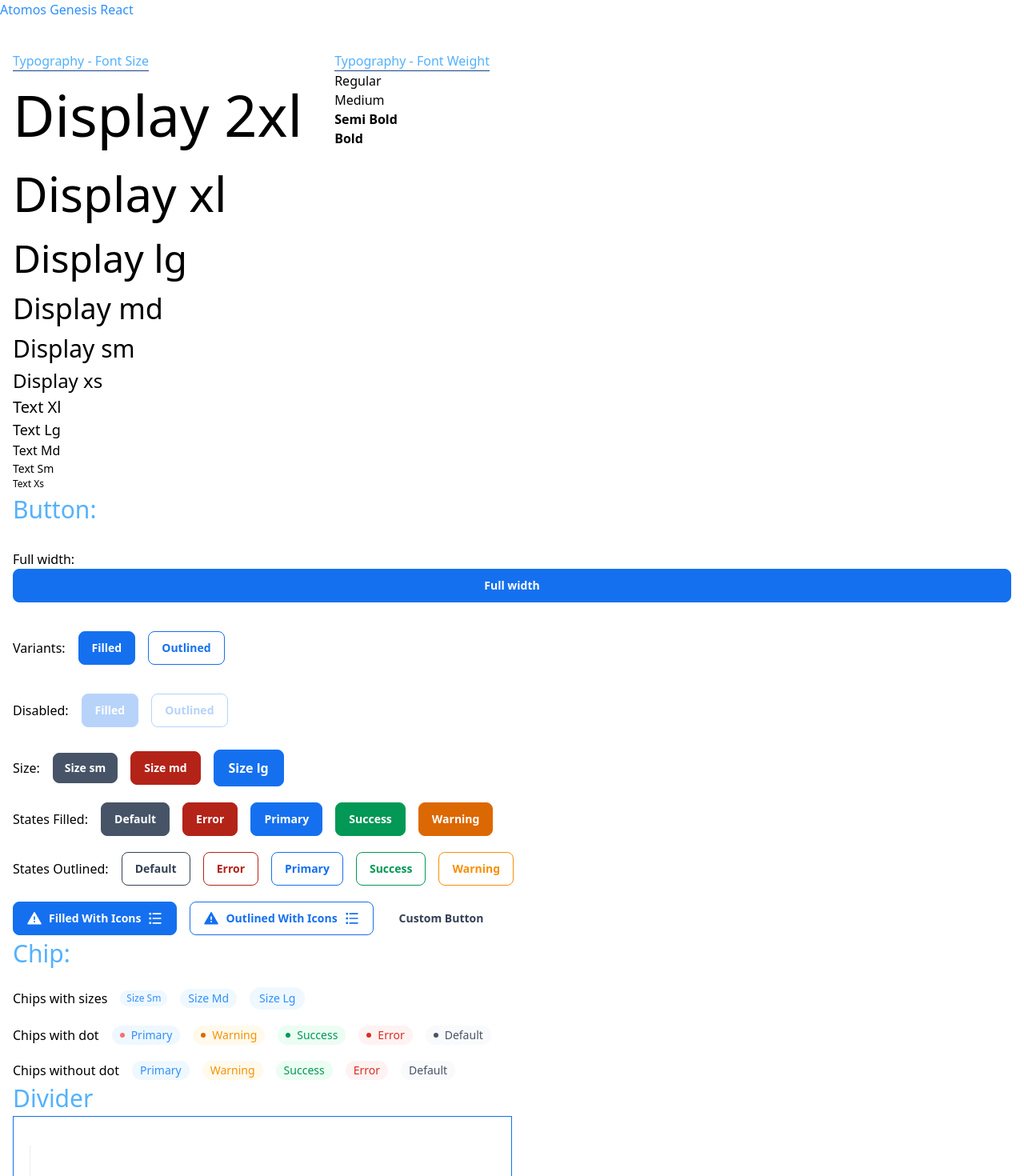
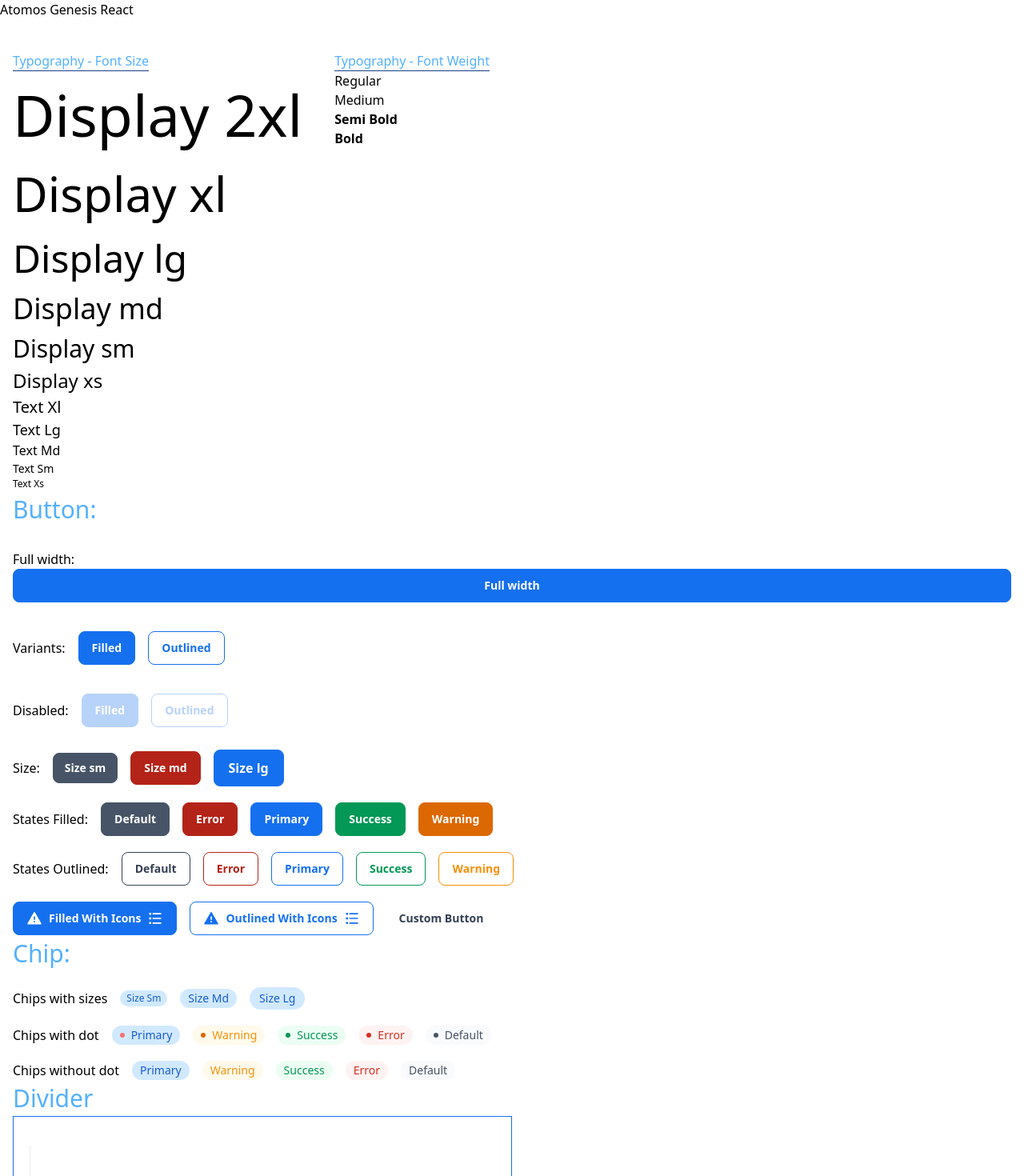
Before and after one commit to atomostechhq/genesis-react, a React (Vite) app: page / in a window 1280 px wide. Shown: the top 1470 px of the page at 80% size. Built offline with nearby package versions, Linux system fonts and the light colour scheme.

Commit message:
updated components

```diff
--- a/package.json
+++ b/package.json
@@ -29,7 +29,7 @@
     "clsx": "^2.1.1",
     "date-fns": "^4.1.0",
     "react-day-picker": "^9.4.1",
-     "react-dom": "^18.3.1",
+    "react-dom": "^18.3.1",
     "react-router-dom": "^7.0.2",
     "tailwind-merge": "^2.5.5"
   },
@@ -50,7 +50,7 @@
     "eslint-plugin-react-refresh": "^0.4.14",
     "globals": "^15.12.0",
     "postcss": "^8.4.49",
-   "react": "^18.3.1",
+    "react": "^18.3.1",
     "rollup": "^3.29.4",
     "rollup-plugin-dts": "^6.1.1",
     "rollup-plugin-peer-deps-external": "^2.2.4",
--- a/src/App.tsx
+++ b/src/App.tsx
@@ -1,11 +1,9 @@
 import Test from "./Test";
 import Tabletest from "./Tabletest";
 
-// update component library to react 18
-
 function App() {
   return (
-    <div className="theme-brand">
+    <div>
       <h1 className="text-brand-500">Atomos Genesis React</h1>
       <Test />
       <Tabletest />
--- a/src/components/Chip.tsx
+++ b/src/components/Chip.tsx
@@ -1,14 +1,6 @@
 import React, { ReactNode, HTMLAttributes } from "react";
 import { cva, VariantProps } from "class-variance-authority";
 import { cn } from "../utils";
-
-interface ChipProps
-  extends HTMLAttributes<HTMLDivElement>,
-    VariantProps<typeof chipVariants> {
-  children: ReactNode;
-  dot?: boolean;
-  dotColor?: string;
-}
 
 const chipVariants = cva(
   "rounded-full capitalize flex items-center w-fit gap-2",
@@ -19,7 +11,15 @@ const chipVariants = cva(
         success: "bg-success-50 text-success-600",
         warning: "bg-warning-50 text-warning-500",
         error: "bg-error-50 text-error-600",
-        primary: "bg-primary-50 text-primary-500",
+        primary: "bg-primary-100 text-primary-700",
+        bluegray: "bg-bluegray-100 text-bluegray-500",
+        bluelight: "bg-bluelight-100 text-bluelight-600",
+        violet: "bg-violet-50 text-violet-700",
+        indigo: "bg-indigo-100 text-indigo-700",
+        purple: "bg-purple-50 text-purple-700",
+        pink: "bg-pink-25 text-pink-700",
+        rose: "bg-rose-50 text-rose-600",
+        orange: "bg-orange-50 text-orange-600",
       },
       size: {
         sm: "text-xs px-2 py-0.5",
@@ -34,30 +34,49 @@ const chipVariants = cva(
   }
 );
 
+const dotColorVariants: Record<string, string> = {
+  default: "bg-gray-600",
+  success: "bg-success-600",
+  warning: "bg-warning-600",
+  error: "bg-error-600",
+  primary: "bg-primary-600",
+  bluegray: "bg-bluegray-500",
+  bluelight: "bg-bluelight-600",
+  violet: "bg-violet-700",
+  indigo: "bg-indigo-700",
+  purple: "bg-purple-700",
+  pink: "bg-pink-700",
+  rose: "bg-rose-600",
+  orange: "bg-orange-600",
+};
+
+// Props for the Chip component
+interface ChipProps
+  extends HTMLAttributes<HTMLDivElement>,
+    VariantProps<typeof chipVariants> {
+  children: ReactNode;
+  dot?: boolean;
+  dotColor?: string;
+}
+
+// Chip component
 const Chip = ({
   children,
   className,
   size,
-  intent,
+  intent = "default",
   dot,
   dotColor,
 }: ChipProps) => {
+  const resolvedIntent = intent ?? "default"; // Handle null intent
+
   return (
-    <div className={cn(chipVariants({ intent, className, size }))}>
+    <div className={cn(chipVariants({ intent: resolvedIntent, size }), className)}>
       {dot && (
         <span
           className={cn(
-            "w-1.5 rounded-full h-1.5",
-            intent === "default"
-              ? "bg-gray-600"
-              : intent === "success"
-              ? "bg-success-600"
-              : intent === "warning"
-              ? "bg-warning-600"
-              : intent === "error"
-              ? "bg-error-600"
-              : "bg-primary-600",
-            dotColor
+            "w-1.5 h-1.5 rounded-full",
+            dotColor || dotColorVariants[resolvedIntent] || "bg-primary-600" // Default fallback
           )}
         ></span>
       )}
--- a/src/global.css
+++ b/src/global.css
@@ -2,9 +2,9 @@
 @tailwind components;
 @tailwind utilities;
 
-/* .test {
+.test {
   border: 1px solid red;
-} */
+}
 
 * {
   box-sizing: border-box;
@@ -14,7 +14,8 @@
 
 @layer base {
   :root {
-    .theme-brand {
+    /* Theme Primary Colors */
+    .theme-primary {
       --primary-25: #f5faff;
       --primary-50: #eff8ff;
       --primary-100: #d1e9ff;
@@ -28,26 +29,66 @@
       --primary-900: #194185;
     }
 
-    /* .theme-brand {
-      --primary-25: #f5faff;
-      --primary-50: #FFF8E4;
-      --primary-100: #FFECBA;
-      --primary-200: #FFE08F;
-      --primary-300: #FFD665;
-      --primary-400: #FFCB4C;
-      --primary-500: #FFC342;
-      --primary-600: #FFB53D;
-      --primary-700: #FFA33A;
-      --primary-800: #FD9438;
-      --primary-900: #F97835;
-    } */
+    /* Gray Colors */
+    --gray-25: #fff;
+    --gray-50: #f9fafb;
+    --gray-100: #f2f4f7;
+    --gray-200: #eaecf0;
+    --gray-300: #d0d5dd;
+    --gray-400: #98a2b3;
+    --gray-500: #667085;
+    --gray-600: #475467;
+    --gray-700: #344054;
+    --gray-800: #1d2939;
+    --gray-900: #101828;
 
-    .rdp {
-      --rdp-cell-size: 28px;
-      --rdp-caption-font-size: 15px;
-    }
+    /* Error Colors */
+    --error-25: #fffbfa;
+    --error-50: #fef3f2;
+    --error-100: #fee4e2;
+    --error-200: #fecdca;
+    --error-300: #fda29b;
+    --error-400: #f97066;
+    --error-500: #f04438;
+    --error-600: #d92d20;
+    --error-700: #b42318;
+    --error-800: #912018;
+    --error-900: #7a271a;
+
+    /* Warning Colors */
+    --warning-25: #fffdf5;
+    --warning-50: #fffaeb;
+    --warning-100: #fef0c7;
+    --warning-200: #fedf89;
+    --warning-300: #fec84b;
+    --warning-400: #fdb022;
+    --warning-500: #f79009;
+    --warning-600: #dc6803;
+    --warning-700: #b54708;
+    --warning-800: #93370d;
+    --warning-900: #7a2e0e;
+
+    /* Success Colors */
+    --success-25: #f6fef9;
+    --success-50: #ecfdf3;
+    --success-100: #d1fadf;
+    --success-200: #a6f4c5;
+    --success-300: #6ce9a6;
+    --success-400: #32d583;
+    --success-500: #12b76a;
+    --success-600: #039855;
+    --success-700: #027a48;
+    --success-800: #05603a;
+    --success-900: #054f31;
+  }
+
+  /* RDP Styles */
+  .rdp {
+    --rdp-cell-size: 28px;
+    --rdp-caption-font-size: 15px;
   }
 }
+
 
 .skeleton {
   border-radius: 2px;
--- a/src/main.tsx
+++ b/src/main.tsx
@@ -11,7 +11,9 @@ if (rootElement) {
   root.render(
     <StrictMode>
       <BrowserRouter>
+      <div className="theme-primary">
         <App />
+        </div>
       </BrowserRouter>
     </StrictMode>
   );
--- a/tailwind.config.js
+++ b/tailwind.config.js
@@ -6,19 +6,8 @@ export default {
       colors: {
         backdrop: "rgba(0, 0, 0, 0.5)",
 
-        "primary-25": "var(--primary-25)",
-        "primary-50": "var(--primary-50)",
-        "primary-100": "var(--primary-100)",
-        "primary-200": "var(--primary-200)",
-        "primary-300": "var(--primary-300)",
-        "primary-400": "var(--primary-400)",
-        "primary-500": "var(--primary-500)",
-        "primary-600": "var(--primary-600)",
-        "primary-700": "var(--primary-700)",
-        "primary-800": "var(--primary-800)",
-        "primary-900": "var(--primary-900)",
-
-        brand: {
+        // Primary Colors
+        primary: {
           25: "var(--primary-25)",
           50: "var(--primary-50)",
           100: "var(--primary-100)",
@@ -32,57 +21,176 @@ export default {
           900: "var(--primary-900)",
         },
 
+        // Gray Colors
         gray: {
-          25: "#fff",
-          50: "#F9FAFB",
-          100: "#F2F4F7",
-          200: "#EAECF0",
-          300: "#D0D5DD",
-          400: "#98A2B3",
-          500: "#667085",
-          600: "#475467",
-          700: "#344054",
-          800: "#1D2939",
-          900: "#101828",
+          25: "var(--gray-25)",
+          50: "var(--gray-50)",
+          100: "var(--gray-100)",
+          200: "var(--gray-200)",
+          300: "var(--gray-300)",
+          400: "var(--gray-400)",
+          500: "var(--gray-500)",
+          600: "var(--gray-600)",
+          700: "var(--gray-700)",
+          800: "var(--gray-800)",
+          900: "var(--gray-900)",
         },
+
+        // Error Colors
         error: {
-          25: "#FFFBFA",
-          50: "#FEF3F2",
-          100: "#FEE4E2",
-          200: "#FECDCA",
-          300: "#FDA29B",
-          400: "#F97066",
-          500: "#F04438",
-          600: "#D92D20",
-          700: "#B42318",
-          800: "#912018",
-          900: "#7A271A",
+          25: "var(--error-25)",
+          50: "var(--error-50)",
+          100: "var(--error-100)",
+          200: "var(--error-200)",
+          300: "var(--error-300)",
+          400: "var(--error-400)",
+          500: "var(--error-500)",
+          600: "var(--error-600)",
+          700: "var(--error-700)",
+          800: "var(--error-800)",
+          900: "var(--error-900)",
         },
+
+        // Warning Colors
         warning: {
-          25: "#FFFCF5",
-          50: "#FFFAEB",
-          100: "#FEF0C7",
-          200: "#FEDF89",
-          300: "#FEC84B",
-          400: "#FDB022",
-          500: "#F79009",
-          600: "#DC6803",
-          700: "#B54708",
-          800: "#93370D",
-          900: "#7A2E0E",
+          25: "var(--warning-25)",
+          50: "var(--warning-50)",
+          100: "var(--warning-100)",
+          200: "var(--warning-200)",
+          300: "var(--warning-300)",
+          400: "var(--warning-400)",
+          500: "var(--warning-500)",
+          600: "var(--warning-600)",
+          700: "var(--warning-700)",
+          800: "var(--warning-800)",
+          900: "var(--warning-900)",
         },
+
+        // Success Colors
         success: {
-          25: "#F6FEF9",
-          50: "#ECFDF3",
-          100: "#D1FADF",
-          200: "#A6F4C5",
-          300: "#6CE9A6",
-          400: "#32D583",
-          500: "#12B76A",
-          600: "#039855",
-          700: "#027A48",
-          800: "#05603A",
-          900: "#054F31",
+          25: "var(--success-25)",
+          50: "var(--success-50)",
+          100: "var(--success-100)",
+          200: "var(--success-200)",
+          300: "var(--success-300)",
+          400: "var(--success-400)",
+          500: "var(--success-500)",
+          600: "var(--success-600)",
+          700: "var(--success-700)",
+          800: "var(--success-800)",
+          900: "var(--success-900)",
+        },
+
+        bluegray: {
+          25: "#fcfcfd",
+          50: "#f8f9fc",
+          100: "#eaecf5",
+          200: "#d5d9eb",
+          300: "#afb5d9",
+          400: "#717bbc",
+          500: "#4e5ba6",
+          600: "#3e4784",
+          700: "#363f72",
+          800: "#293056",
+          900: "#101323",
+        },
+
+        bluelight: {
+          25: "#f5fbff",
+          50: "#f0f9ff",
+          100: "#e0f2fe",
+          200: "#b9e6fe",
+          300: "#7cd4fd",
+          400: "#36bffa",
+          500: "#0ba5ec",
+          600: "#0086c9",
+          700: "#026aa2",
+          800: "#065986",
+          900: "#0b4a6f",
+        },
+
+        indigo: {
+          25: "#f5f8ff",
+          50: "#eef4ff",
+          100: "#e0eaff",
+          200: "#c7d7fe",
+          300: "#a4bcfd",
+          400: "#8098f9",
+          500: "#6172f3",
+          600: "#444ce7",
+          700: "#3538cd",
+          800: "#2d31a6",
+          900: "#2d3282",
+        },
+
+        purple: {
+          25: "#fafaff",
+          50: "#f4f3ff",
+          100: "#ebe9fe",
+          200: "#d9d6fe",
+          300: "#bdb4fe",
+          400: "#9b8afb",
+          500: "#7a5af8",
+          600: "#6938ef",
+          700: "#5925dc",
+          800: "#4a1fb8",
+          900: "#3e1c96",
+        },
+
+        violet: {
+          25: "#fcfaff",
+          50: "#f9f5ff",
+          100: "#f4ebff",
+          200: "#e9d7fe",
+          300: "#d6bbfb",
+          400: "#b692f6",
+          500: "#9e77ed",
+          600: "#7f56d9",
+          700: "#6941c6",
+          800: "#53389e",
+          900: "#42307d",
+        },
+
+        pink: {
+          25: "#fef6fb",
+          50: "#fdf2fa",
+          100: "#fce7f6",
+          200: "#fcceee",
+          300: "#faa7e0",
+          400: "#f670c7",
+          500: "#ee46bc",
+          600: "#dd2590",
+          700: "#c11574",
+          800: "#9e165f",
+          900: "#851651",
+        },
+
+        rose: {
+          25: " #fff5f6",
+          50: "#fff1f3",
+          100: "#ffe4e8",
+          200: "#fecdd6",
+          300: "#fea3b4",
+          400: "#fd6f8e",
+          500: "#f63d68",
+          600: "#e31b54",
+          700: "#c01048",
+          800: "#a11043",
+          900: "#89123e",
+        },
+
+        orange: {
+          25: "#fffaf5",
+          50: "#fff6ed",
+          100: "#ffead5",
+          200: "#fddcab",
+          300: "#feb273",
+          400: "#fd853a",
+          500: "#fb6514",
+          600: "#ec4a0a",
+          700: "#c4320a",
+          800: "#9c2a10",
+          900: "#7e2410",
         },
       },
       fontSize: {
```
Also changed, not shown: src/Test.tsx (+0 -11 lines).
